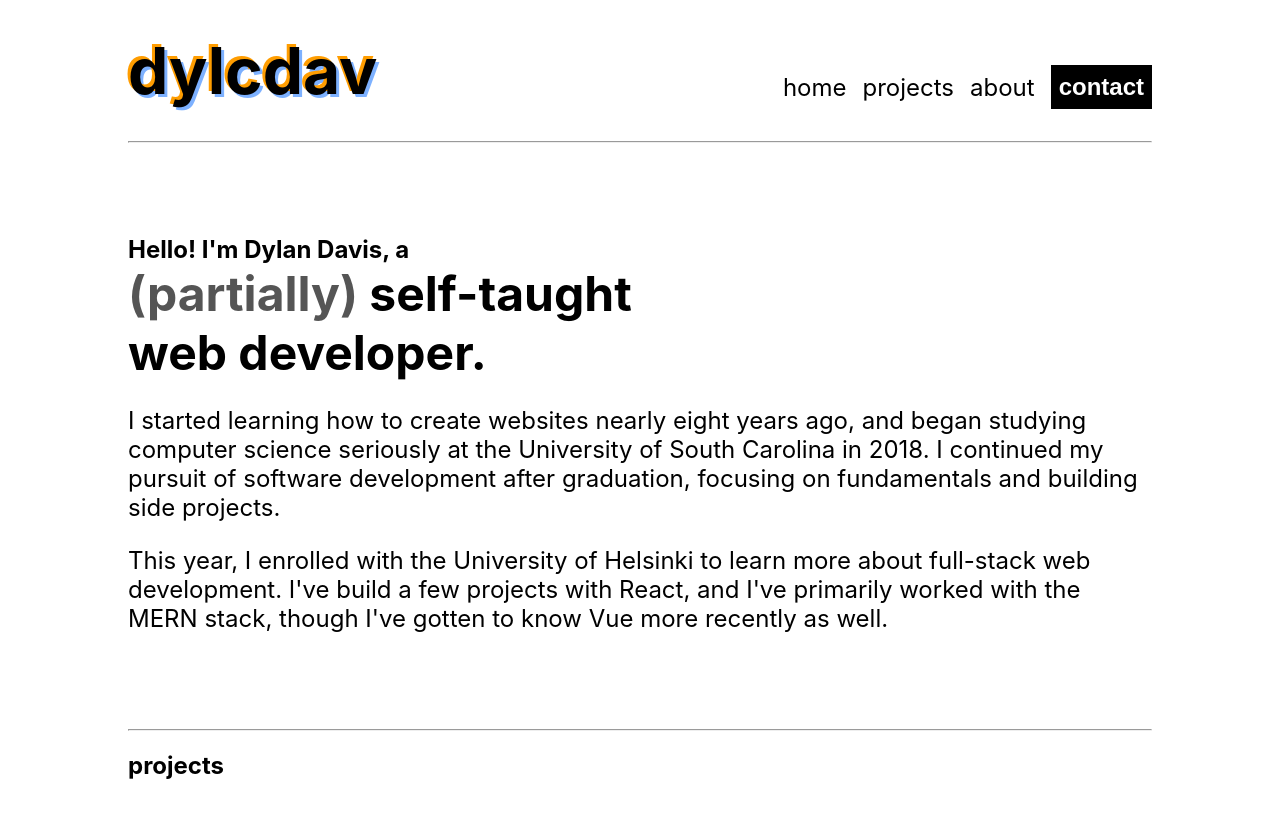
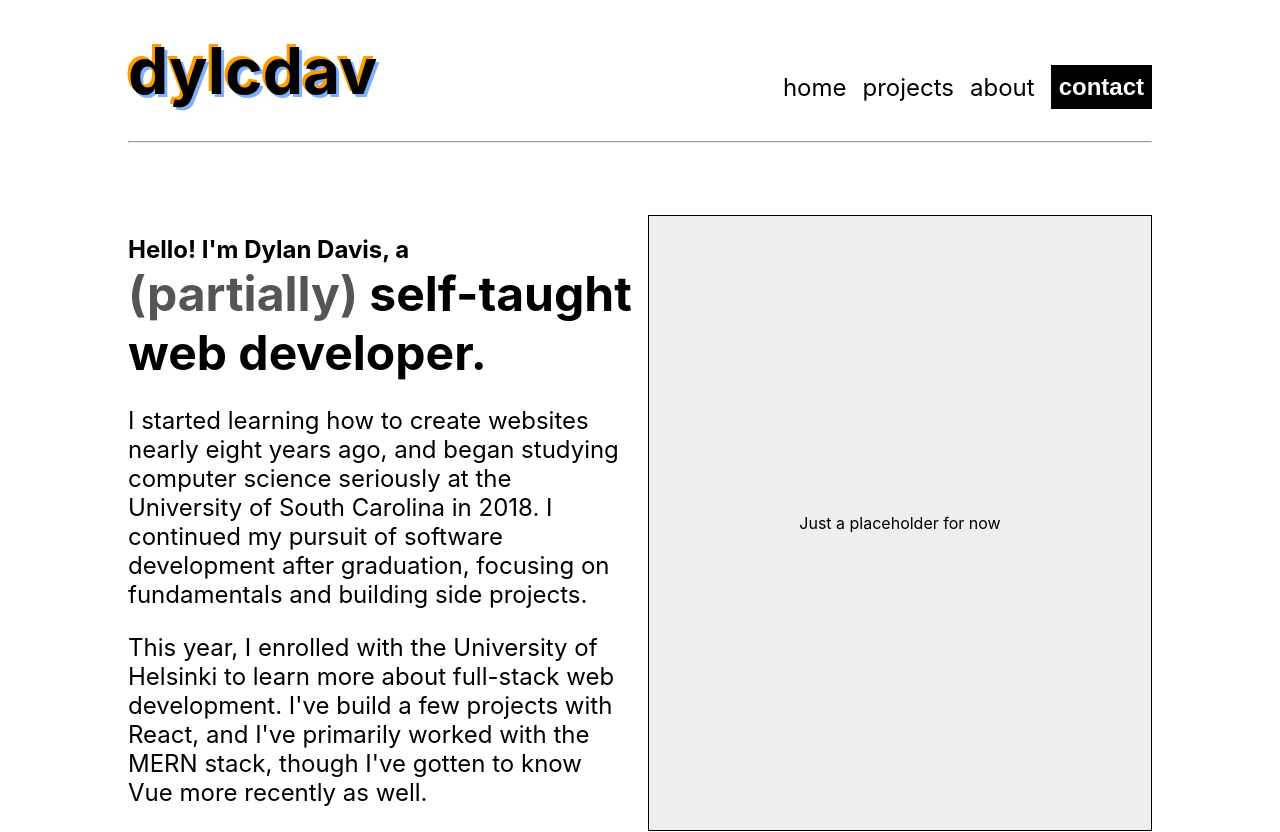
Before and after one commit to dylancdavis/portfolio-site, a React (Create React App) app: page / in a window 1280 px wide. Shown: the top 832 px of the page. Before the commit the page ends 800 px from the top, so only its background shows below. Built offline with nearby package versions, Linux system fonts and the light colour scheme.

Commit message:
Add images section to introduction area

```diff
--- a/src/App.css
+++ b/src/App.css
@@ -43,6 +43,9 @@ nav > button {
 
 .intro-box {
   padding: 64px 0px;
+  display: grid;
+  grid-template-columns: 1fr 1fr;
+  grid-gap: 1em
 }
 
 .intro-box p {
@@ -58,3 +61,10 @@ nav > button {
 .muted {
   color: #555;
 }
+
+.intro-images {
+  border: 1px solid black;
+  display: grid;
+  place-items: center;
+  background-color: #eee;
+}
--- a/src/App.js
+++ b/src/App.js
@@ -49,7 +49,9 @@ function App() {
               I've gotten to know Vue more recently as well.
             </p>
           </div>
+          <div className="intro-images">Just a placeholder for now</div>
         </div>
+
         <hr></hr>
         <section>
           <h2>projects</h2>
```
